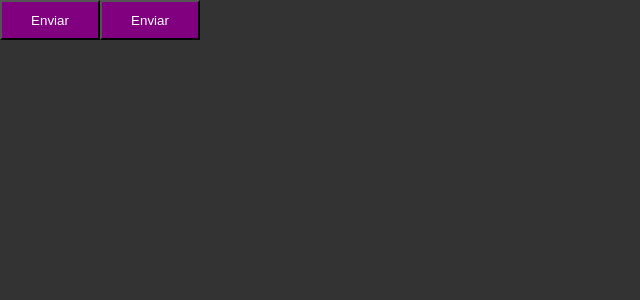
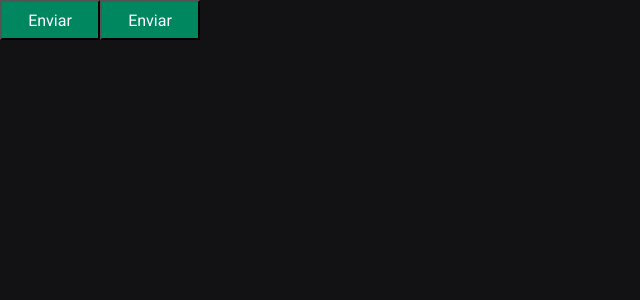
Before and after one commit to Pdro-marqss/ignite-timer, a React (Vite) app: page / in a window 1280 px wide. Shown: the top 300 px of the page, without its empty margins (0-640 px from the left). Built offline with nearby package versions, Linux system fonts and the light colour scheme.

Commit message:
[FEAT] Configurando fonte e cores do tema

```diff
--- a/index.html
+++ b/index.html
@@ -3,8 +3,17 @@
 
 <head>
   <meta charset="UTF-8" />
+
+  <link rel="preconnect" href="https://fonts.googleapis.com">
+  <link rel="preconnect" href="https://fonts.gstatic.com" crossorigin>
+
+  <meta name="viewport" content="width=device-width, initial-scale=1.0" />
+
   <link rel="icon" type="image/svg+xml" href="/vite.svg" />
-  <meta name="viewport" content="width=device-width, initial-scale=1.0" />
+  <link
+    href="https://fonts.googleapis.com/css2?family=Roboto+Mono:ital,wght@0,100..700;1,100..700&family=Roboto:ital,wght@0,100..900;1,100..900&display=swap"
+    rel="stylesheet" />
+
   <title>Ignite Timer</title>
 </head>
 
--- a/src/components/Button/Button.styles.ts
+++ b/src/components/Button/Button.styles.ts
@@ -17,7 +17,7 @@
   width: 100px;
   height: 40px;
 
-  background-color: ${(props) => props.theme.primary};
+  background-color: ${(props) => props.theme["green-500"]};
   color: ${props => props.theme.white};
 
    /* ${({ variant }) => css`background-color: ${buttonVariants[variant]}`} */
--- a/src/styles/global.ts
+++ b/src/styles/global.ts
@@ -7,8 +7,19 @@
     box-sizing: border-box;
   }
 
+  :focus {
+    outline: 0;
+    box-shadow: 0 0 0 2px ${props => props.theme["green-500"]};
+  }
+
   body {
-    background: #333;
-    color: #FFF;
+    background: ${props => props.theme["gray-900"]};
+    color: ${props => props.theme["gray-300"]};
+  }
+
+  body, input, textarea, button {
+    font-family: 'Roboto', sans-serif;
+    font-weight: 400;
+    font-size: 1rem;
   }
 `
--- a/src/styles/themes/default.ts
+++ b/src/styles/themes/default.ts
@@ -1,5 +1,21 @@
 export const defaultTheme = {
-  primary: 'purple',
-  secondary: 'orange',
-  white: 'white',
+  white: '#FFF',
+
+  'gray-100': '#E1E1E6',
+  'gray-300': '#C4C4CC',
+  'gray-400': '#8D8D99',
+  'gray-500': '#7C7C8A',
+  'gray-600': '#323238',
+  'gray-700': '#29292E',
+  'gray-800': '#202024',
+  'gray-900': '#121214',
+
+  'green-300': '#00B37E',
+  'green-500': '#00875F',
+  'green-700': '#015F43',
+
+  'red-500': '#AB222E',
+  'red-700': '#7A1921',
+
+  'yellow-500': '#FBA94C',
 }
```
